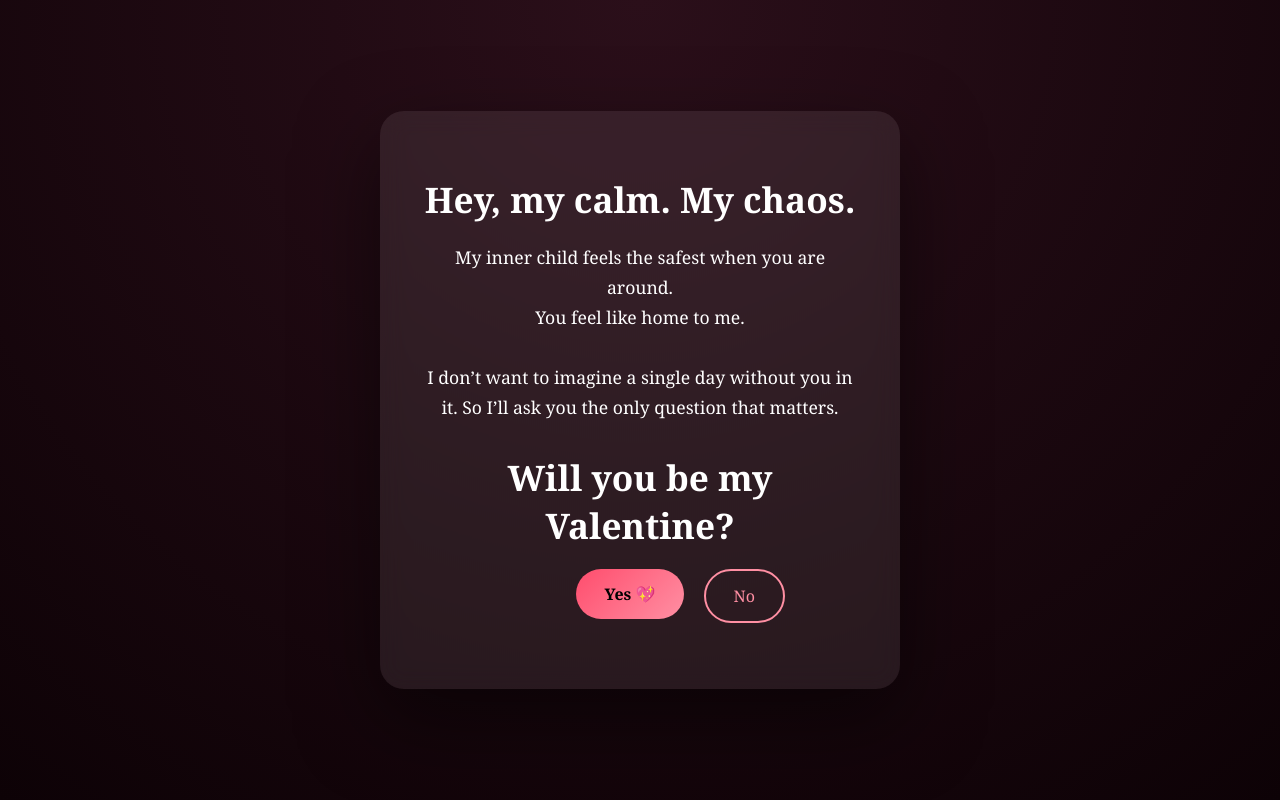
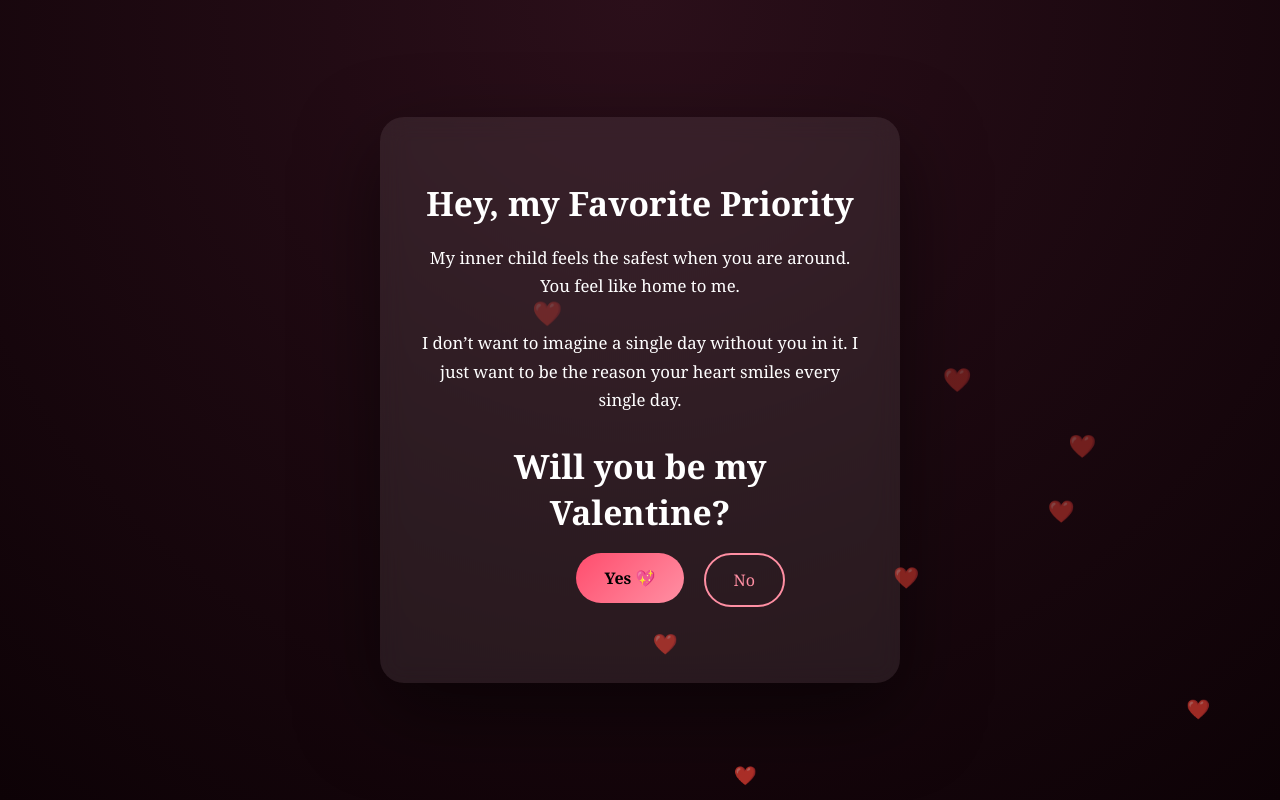
Before and after one commit to MahimaAbhilash/Valentines-Day-Website-Demo, a plain HTML site: page index.html in a window 1280 px wide. Drawn offline with Linux system fonts and the light colour scheme.

Commit message:
Update index.html

```diff
--- a/index.html
+++ b/index.html
@@ -2,7 +2,7 @@
 <html lang="en">
 <head>
   <meta charset="UTF-8" />
-  <title>For You ❤️</title>
+  <title>For You Ambu❤️</title>
   <meta name="viewport" content="width=device-width, initial-scale=1.0" />
   <style>
     * {
@@ -18,7 +18,21 @@
       justify-content: center;
       background: radial-gradient(circle at top, #2b0f1a, #0d0206);
       color: #fff;
-      overflow: hidden;
+      overflow-y: auto;
+    }
+
+    /* floating hearts */
+    .heart {
+      position: fixed;
+      bottom: -20px;
+      font-size: 18px;
+      animation: floatUp 8s linear infinite;
+      opacity: 0.7;
+    }
+
+    @keyframes floatUp {
+      0% { transform: translateY(0) scale(1); opacity: 0.7; }
+      100% { transform: translateY(-110vh) scale(1.6); opacity: 0; }
     }
 
     .card {
@@ -27,25 +41,41 @@
       border-radius: 24px;
       padding: 40px;
       max-width: 520px;
+      width: 90%;
       text-align: center;
       box-shadow: 0 30px 80px rgba(0,0,0,0.5);
       position: relative;
+      animation: fadeIn 1.2s ease forwards;
+    }
+
+    @keyframes fadeIn {
+      from { opacity: 0; transform: translateY(20px); }
+      to { opacity: 1; transform: translateY(0); }
+    }
+
+    h1, p {
+      animation: textRise 1.2s ease forwards;
+    }
+
+    @keyframes textRise {
+      from { opacity: 0; transform: translateY(15px); }
+      to { opacity: 1; transform: translateY(0); }
     }
 
     h1 {
-      font-size: 2.2rem;
-      margin-bottom: 20px;
+      font-size: 2.1rem;
+      margin-bottom: 18px;
     }
 
     p {
-      font-size: 1.1rem;
+      font-size: 1.05rem;
       line-height: 1.7;
-      margin-bottom: 30px;
+      margin-bottom: 28px;
     }
 
     .buttons {
       position: relative;
-      height: 80px;
+      height: 90px;
     }
 
     button {
@@ -71,13 +101,12 @@
       position: absolute;
     }
 
-    /* Second page */
     .page2 {
       display: none;
       flex-direction: column;
       align-items: center;
       text-align: center;
-      gap: 20px;
+      gap: 22px;
     }
 
     .gif-placeholder {
@@ -98,7 +127,7 @@
       font-weight: bold;
     }
 
-    .letter {
+    .letter, .counter {
       display: none;
       background: rgba(0,0,0,0.6);
       padding: 25px;
@@ -110,14 +139,13 @@
 </head>
 <body>
 
-  <!-- PAGE 1 -->
   <div class="card" id="page1">
-    <h1>Hey, my calm. My chaos.</h1>
+    <h1>Hey, my Favorite Priority</h1>
     <p>
       My inner child feels the safest when you are around.<br>
       You feel like home to me.<br><br>
-      I don’t want to imagine a single day without you in it.
-      So I’ll ask you the only question that matters.
+     I don’t want to imagine a single day without you in it.
+I just want to be the reason your heart smiles every single day.
     </p>
     <h1>Will you be my Valentine?</h1>
 
@@ -127,13 +155,10 @@
     </div>
   </div>
 
-  <!-- PAGE 2 -->
   <div class="card page2" id="page2">
     <h1>You chose us ❤️</h1>
 
-    <div class="gif-placeholder">
-      GIF goes here
-    </div>
+    <div class="gif-placeholder">GIF goes here</div>
 
     <button class="letter-btn" onclick="openLetter()">Open the letter</button>
 
@@ -147,11 +172,11 @@
         NB: I am a strong woman but you told me
         <em>"njan ninne vilikaand aayalo enn"</em>
         when I was making this for you…<br>
-        that’s why I teared up. Kettooo!<br><br>
-        Athinu compensation aayit promise me that you will write
-        a handwritten letter with your fountain pen to me.
+        that’s why I teared up. Kettooo!
       </p>
     </div>
+
+    <div class="counter" id="counter"></div>
   </div>
 
   <script>
@@ -159,6 +184,7 @@
     const yesBtn = document.getElementById('yesBtn');
     const page1 = document.getElementById('page1');
     const page2 = document.getElementById('page2');
+    const counter = document.getElementById('counter');
 
     let yesScale = 1;
 
@@ -166,7 +192,6 @@
       const x = Math.random() * 300 - 150;
       const y = Math.random() * 200 - 100;
       noBtn.style.transform = `translate(${x}px, ${y}px)`;
-
       yesScale += 0.1;
       yesBtn.style.transform = `scale(${yesScale})`;
     });
@@ -177,8 +202,28 @@
     });
 
     function openLetter() {
-      document.getElementById('letter').style.display = 'block';
+      document.getElementById('letter').style.display = 'none';
+      document.querySelector('.letter-btn').style.display = 'none';
+      counter.style.display = 'block';
+      updateCounter();
     }
+
+    function updateCounter() {
+      const today = new Date();
+      const end = new Date(today.getFullYear(), 11, 31);
+      const diff = Math.ceil((end - today) / (1000 * 60 * 60 * 24));
+      counter.innerHTML = `⏳ ${diff} days left this year for you to write my handwritten letter.`;
+    }
+
+    /* hearts */
+    setInterval(() => {
+      const heart = document.createElement('div');
+      heart.className = 'heart';
+      heart.style.left = Math.random() * 100 + 'vw';
+      heart.innerText = '❤️';
+      document.body.appendChild(heart);
+      setTimeout(() => heart.remove(), 8000);
+    }, 600);
   </script>
 
 </body>
```
